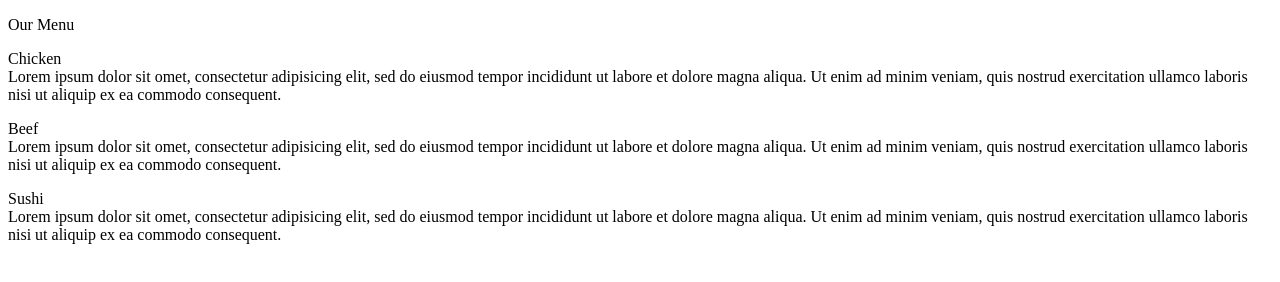
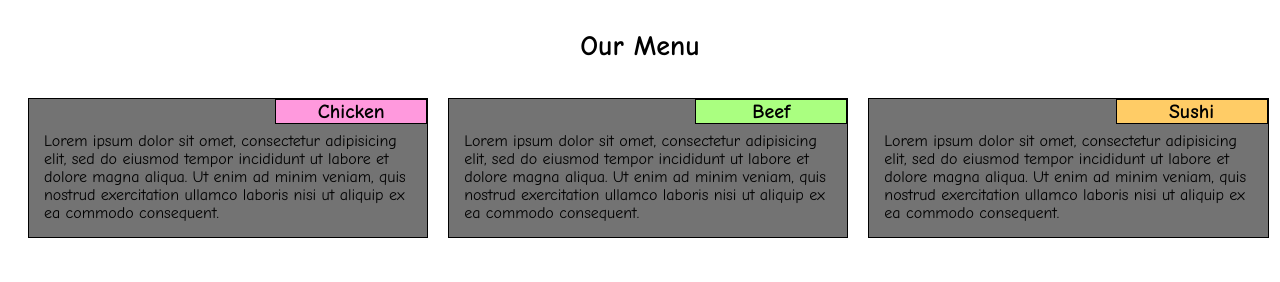
Before and after one commit to asharma00/coursera-html-css-js, a plain HTML site: page week2-solution/index.html in a window 1280 px wide. Drawn offline with Linux system fonts and the light colour scheme; files that its build step writes are made by us from their sources.

Commit message:
Update index.html

```diff
--- a/week2-solution/index.html
+++ b/week2-solution/index.html
@@ -4,7 +4,7 @@
 	<meta charset="utf-8">
 	<meta name="viewport" content="width=device-width, initial-scale=1.0">
 	<title>Assignment Solution for Module 2</title>
-	<link rel="stylesheet" type="text/css" href="week2_assignment.css">
+	<link rel="stylesheet" type="text/css" href="stylesheet.css">
 	<p id="h_title">Our Menu </p>
 </head>
 <body>
```
